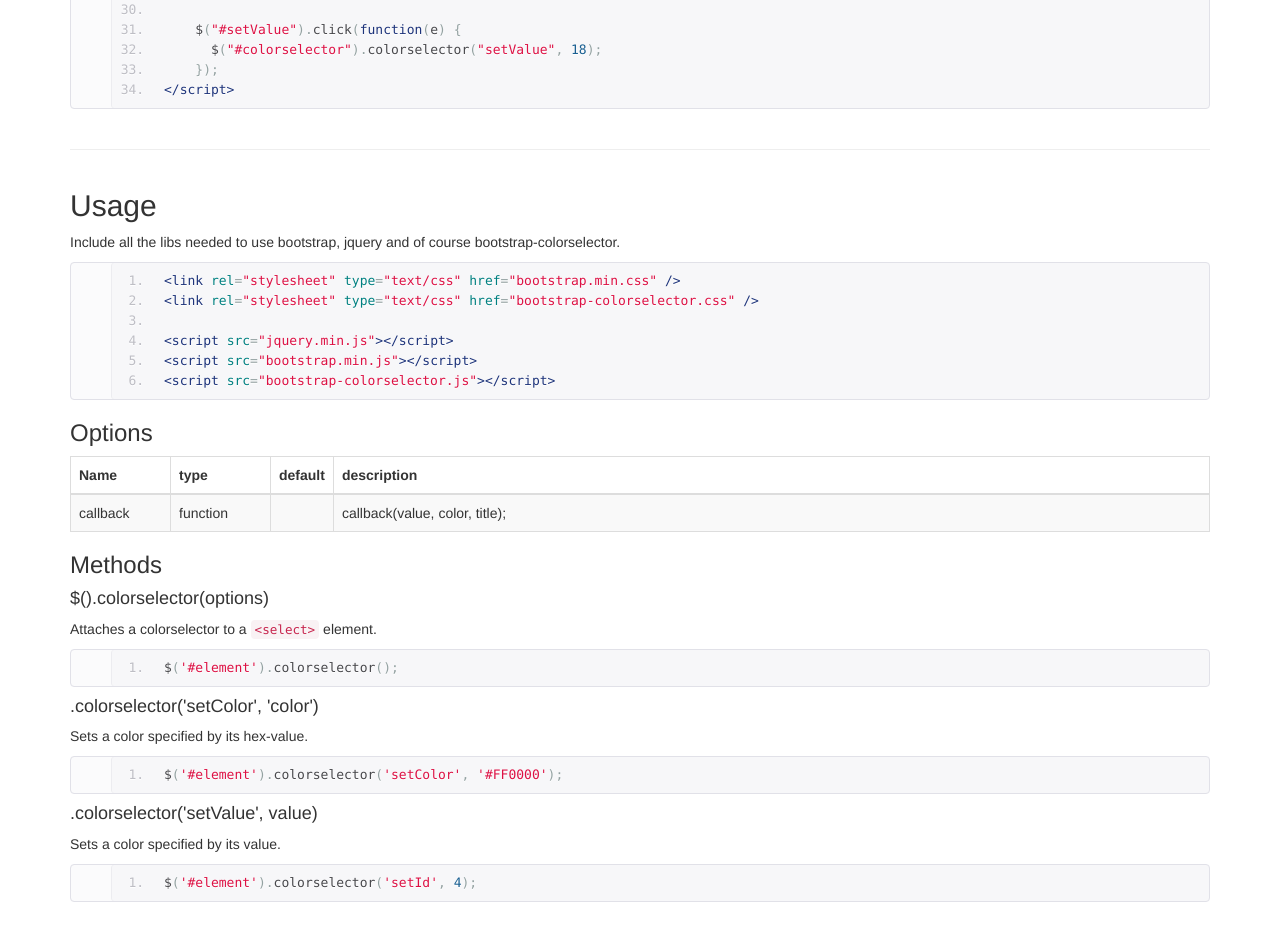
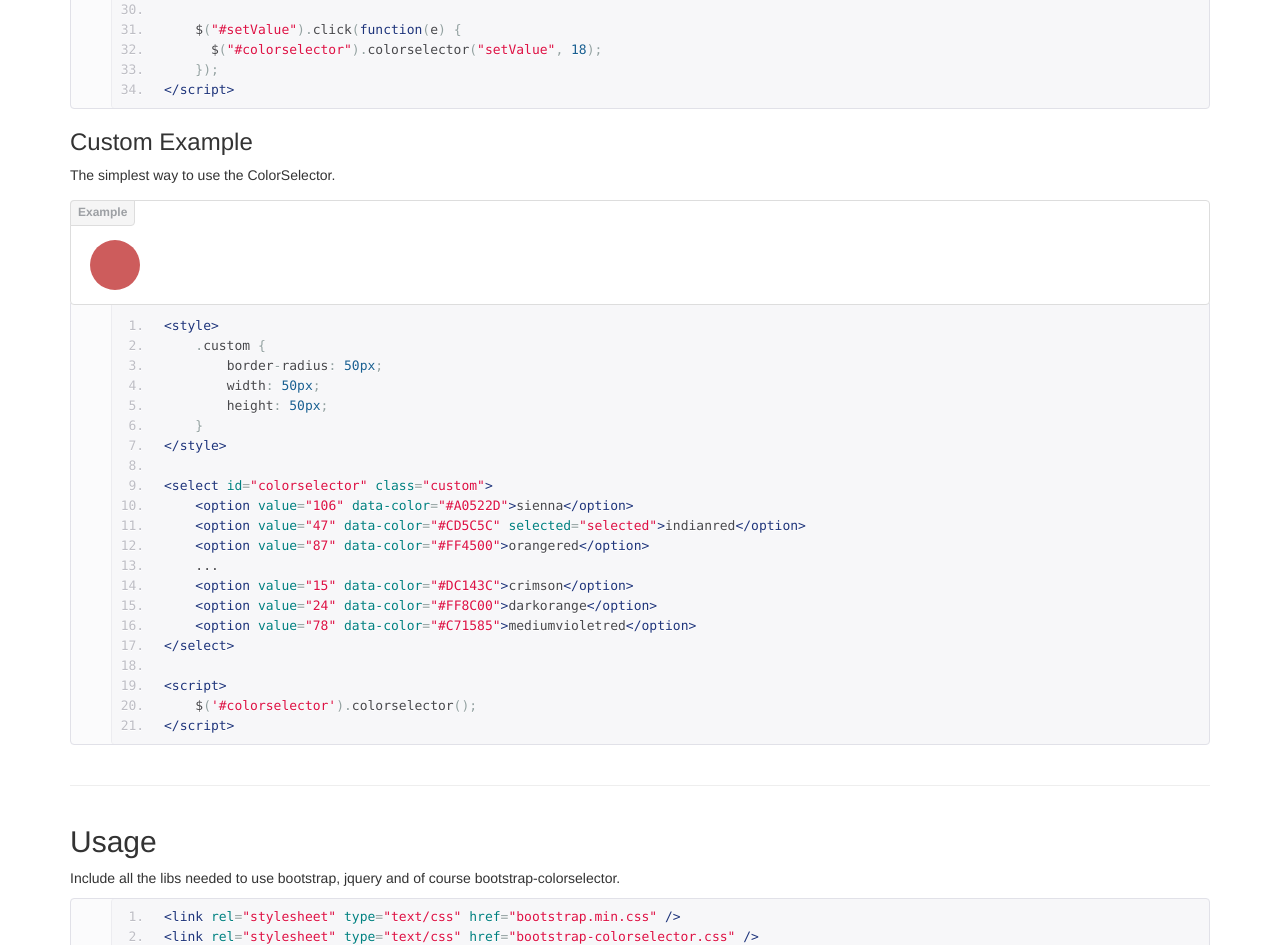
Before and after one commit to flaute/bootstrap-colorselector, a plain HTML site: page index.html in a window 1280 px wide. Shown: the part 1483-2428 px from the top of the page. Drawn offline with Linux system fonts and the light colour scheme.

Commit message:
custom color input

```diff
--- a/index.html
+++ b/index.html
@@ -11,6 +11,14 @@
 <link rel="stylesheet" type="text/css" href="css/docs.css" />
 <link rel="stylesheet" type="text/css" href="css/prettify.css" />
 
+    <style>
+        .custom {
+            border-radius: 50px;
+            width: 50px;
+            height: 50px;
+        }
+
+    </style>
 </head>
 <body>
   <a href="https://github.com/flaute/bootstrap-colorselector"><img style="position: absolute; top: 0; right: 0; border: 0;" src="https://s3.amazonaws.com/github/ribbons/forkme_right_green_007200.png" alt="Fork me on GitHub"></a>
@@ -129,6 +137,53 @@
 &lt;/script&gt;
 </pre>
 
+        <h3>Custom Example</h3>
+        <p>The simplest way to use the ColorSelector.</p>
+        <div class="bs-docs-example">
+            <select id="colorselector_3" class="custom">
+                <option value="106" data-color="#A0522D">sienna</option>
+                <option value="47" data-color="#CD5C5C" selected="selected">indianred</option>
+                <option value="87" data-color="#FF4500">orangered</option>
+                <option value="17" data-color="#008B8B">darkcyan</option>
+                <option value="18" data-color="#B8860B">darkgoldenrod</option>
+                <option value="68" data-color="#32CD32">limegreen</option>
+                <option value="42" data-color="#FFD700">gold</option>
+                <option value="77" data-color="#48D1CC">mediumturquoise</option>
+                <option value="107" data-color="#87CEEB">skyblue</option>
+                <option value="46" data-color="#FF69B4">hotpink</option>
+                <option value="47" data-color="#CD5C5C">indianred</option>
+                <option value="64" data-color="#87CEFA">lightskyblue</option>
+                <option value="13" data-color="#6495ED">cornflowerblue</option>
+                <option value="15" data-color="#DC143C">crimson</option>
+                <option value="24" data-color="#FF8C00">darkorange</option>
+                <option value="78" data-color="#C71585">mediumvioletred</option>
+                <option value="123" data-color="#000000">black</option>
+            </select>
+        </div>
+      <pre class="prettyprint linenums">
+&lt;style&gt;
+    .custom {
+        border-radius: 50px;
+        width: 50px;
+        height: 50px;
+    }
+&lt;/style&gt;
+
+&lt;select id="colorselector" class="custom"&gt;
+    &lt;option value="106" data-color="#A0522D"&gt;sienna&lt;/option&gt;
+    &lt;option value="47" data-color="#CD5C5C" selected="selected"&gt;indianred&lt;/option&gt;
+    &lt;option value="87" data-color="#FF4500"&gt;orangered&lt;/option&gt;
+    ...
+    &lt;option value="15" data-color="#DC143C"&gt;crimson&lt;/option&gt;
+    &lt;option value="24" data-color="#FF8C00"&gt;darkorange&lt;/option&gt;
+    &lt;option value="78" data-color="#C71585"&gt;mediumvioletred&lt;/option&gt;
+&lt;/select&gt;
+
+&lt;script&gt;
+    $('#colorselector').colorselector();
+&lt;/script&gt;
+</pre>
+
 
       <hr class="bs-docs-separator">
 
@@ -216,6 +271,8 @@
           $("#colorselector_2").colorselector("setValue", 18);
         })
 
+         $('#colorselector_3').colorselector();
+
       });
     </script>
 </body>
```
Also changed, not shown: lib/bootstrap-colorselector-0.2.0/js/bootstrap-colorselector.js.
